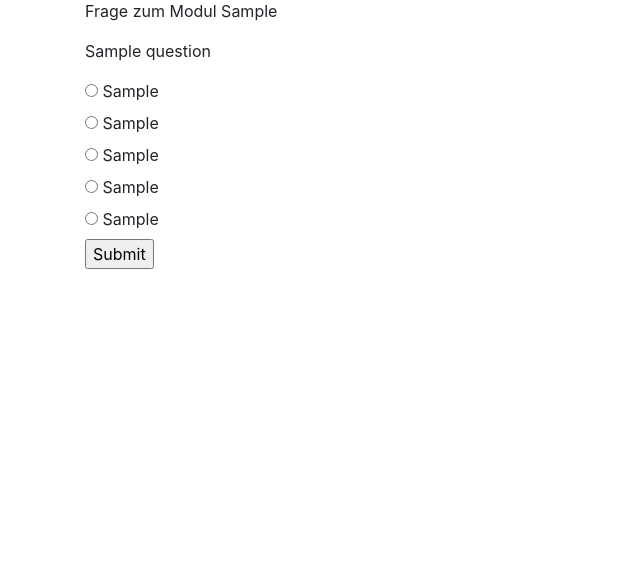
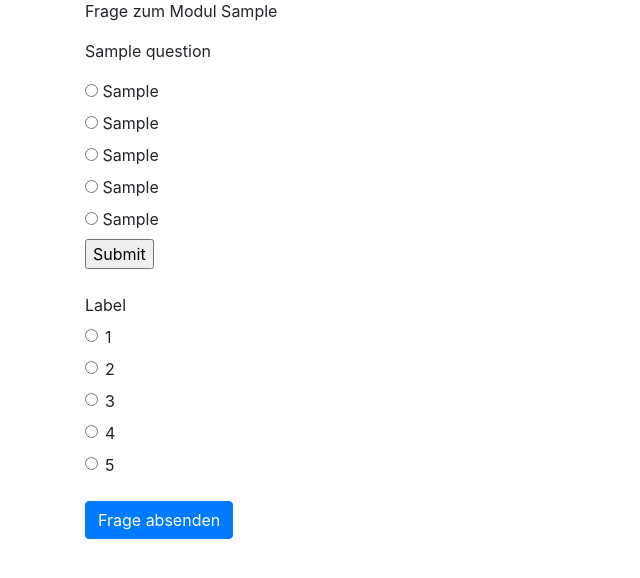
Before and after one commit to ISEF-Online-Quizsystem/Online-Quizsystem, a Flask app: page /singleplayer in a window 1280 px wide. Shown: the part 138-716 px from the top of the page, without its empty margins (0-640 px from the left). Run offline with Flask 2, Linux system fonts and the light colour scheme; a user stored in the database is signed in; tables that the repository leaves empty hold one stand-in row (values such as "Sample post"); parts of the project's set-up code (start-up, migrations or seed data) failed here and were passed over; some libraries are stand-ins or nearby versions.

Commit message:
using wtforms for singleplayer

```diff
--- a/app/forms.py
+++ b/app/forms.py
@@ -1,5 +1,6 @@
 from flask_wtf import FlaskForm
-from wtforms import StringField, PasswordField, BooleanField, SubmitField, TextAreaField, SelectField, IntegerField
+from wtforms import StringField, PasswordField, BooleanField, SubmitField, TextAreaField, SelectField, IntegerField, \
+    RadioField
 from wtforms.validators import DataRequired, ValidationError, Email, EqualTo, Length, NumberRange
 from app.models import User, Module
 
@@ -73,5 +74,11 @@
     option_three = StringField('Antwortoption 3', validators=[DataRequired()])
     option_four = StringField('Antwortoption 4', validators=[DataRequired()])
     option_five = StringField('Antwortoption 5', validators=[DataRequired()])
-    right_choice = IntegerField('Richtige Anwort (Gib eine Zahl zwischen 1-5 ein.)', validators=[DataRequired(), NumberRange(1, 5)])
+    right_choice = IntegerField('Richtige Anwort (Gib eine Zahl zwischen 1-5 ein.)',
+                                validators=[DataRequired(), NumberRange(1, 5)])
     submit = SubmitField('Frage absenden')
+
+
+class QuestionSolve(FlaskForm):
+    radio = RadioField('Label', choices=[('1', '1'), ('2', '2'), ('3', '3'), ('4', '4'), ('5', '5')])
+    submit = SubmitField('Frage absenden')
--- a/app/routes.py
+++ b/app/routes.py
@@ -1,6 +1,6 @@
 from flask import render_template, url_for, flash, redirect, request
 from app import app, db
-from app.forms import LoginForm, RegistrationForm, EditProfileForm, ResetPasswordRequestForm, ResetPasswordForm, QuestionForm
+from app.forms import LoginForm, RegistrationForm, EditProfileForm, ResetPasswordRequestForm, ResetPasswordForm, QuestionForm, QuestionSolve
 from flask_login import current_user, login_user, logout_user, login_required
 from app.models import User, Question
 from werkzeug.urls import url_parse
@@ -128,9 +128,16 @@
 @app.route('/singleplayer', methods=['GET', 'POST'])
 @login_required
 def singleplayer():
+    form = QuestionSolve()
     question = Question.query.filter_by().first_or_404()
+    if form.validate_on_submit():
+        if True:
+            flash('Richtig')
+        else:
+            flash('Falsch')
+        return redirect(url_for('singleplayer.html'))
 
-    return render_template('singleplayer.html', question=question)
+    return render_template('singleplayer.html', question=question, form=form)
 
 
 @app.route('/multiplayer', methods=['GET', 'POST'])
--- a/app/templates/singleplayer.html
+++ b/app/templates/singleplayer.html
@@ -19,6 +19,12 @@
         <label for="option_five">{{ question.option_five }}</label><br>
         <input type="submit" value="Submit">
     </form>
+    <br>
+    <div class="row">
+        <div class="col-md-5">
+            {{ wtf.render_form(form) }}
+        </div>
+    </div>
 
 
 {% endblock %}
```
